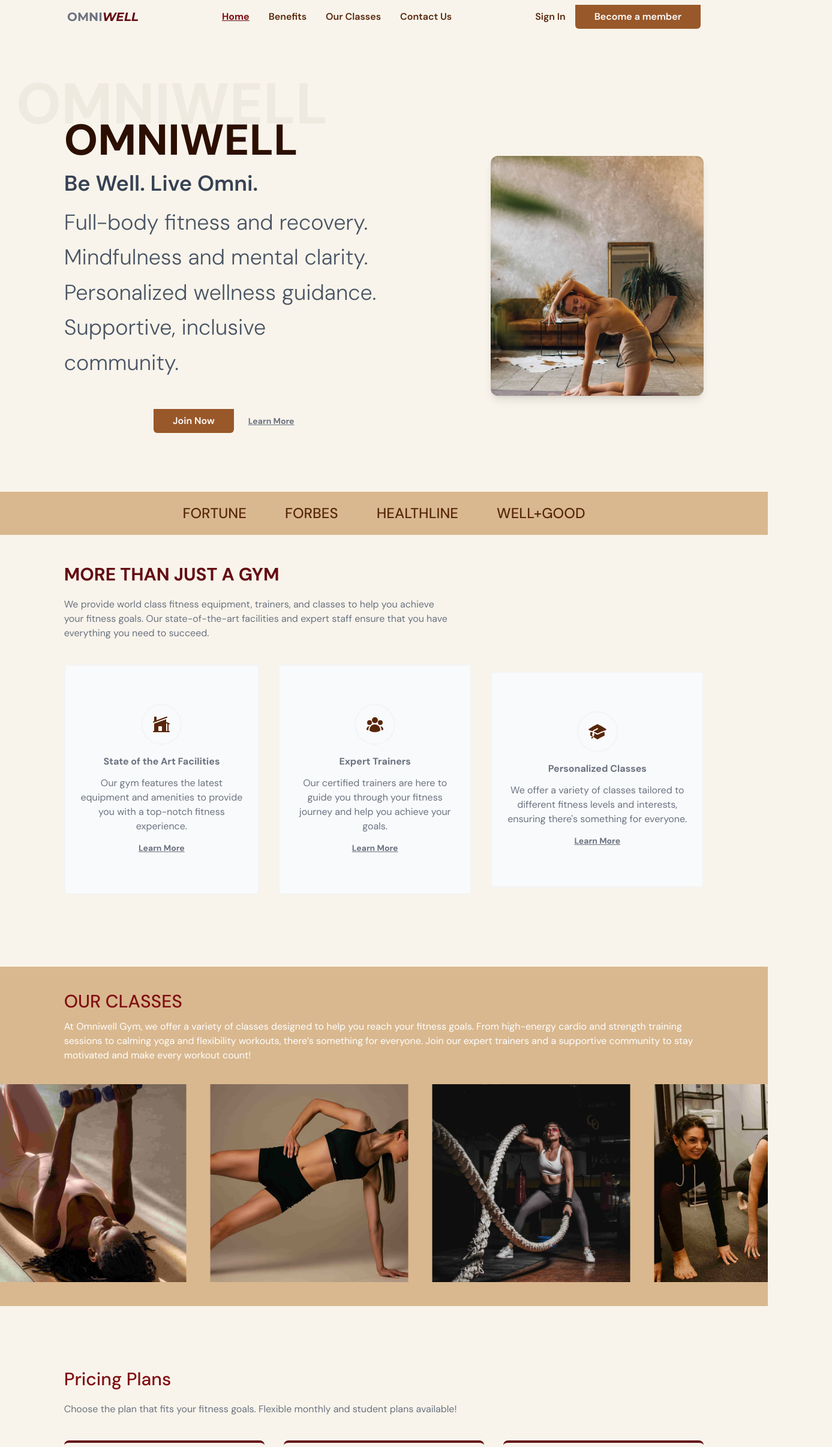
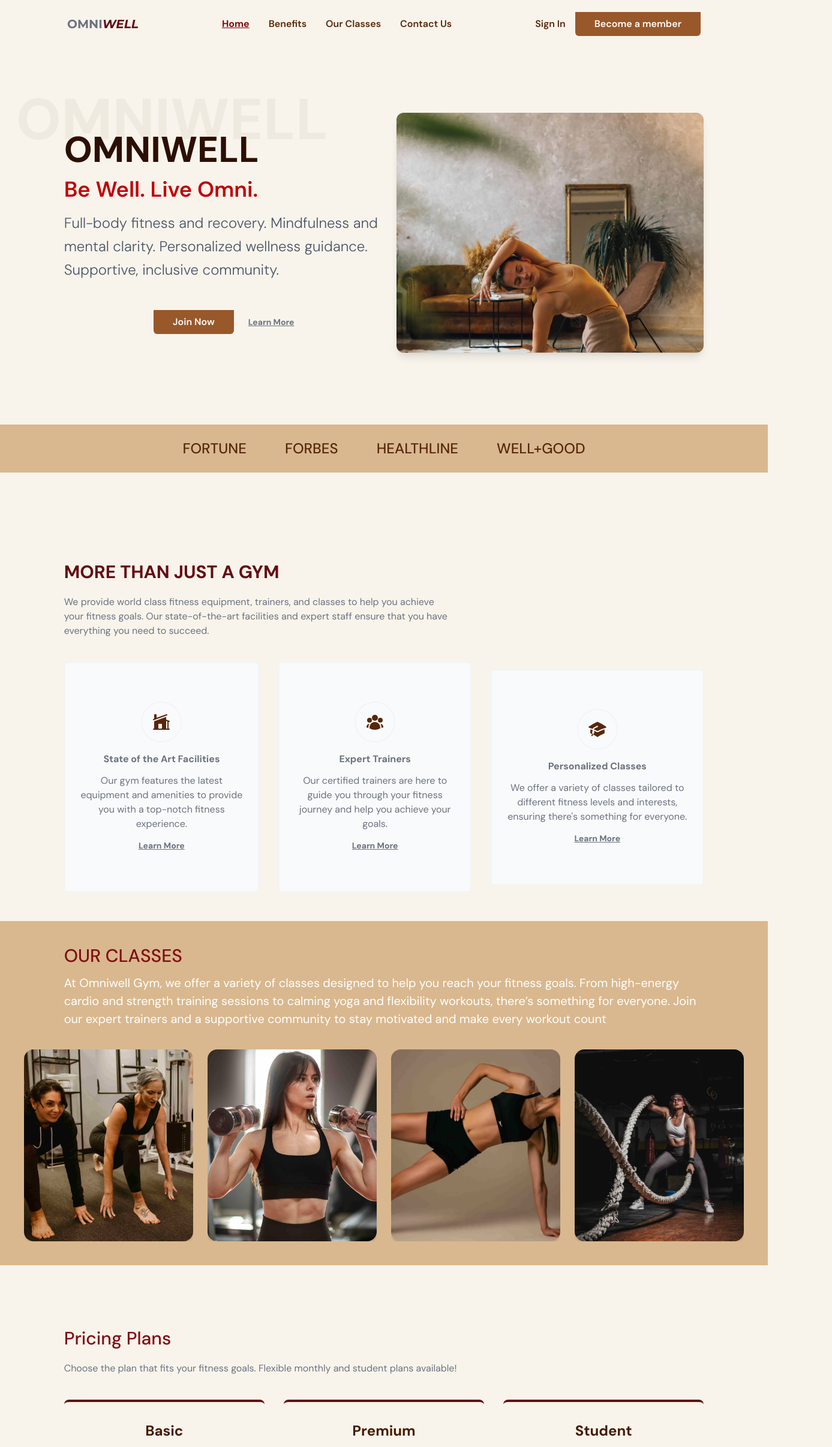
Before and after one commit to motoyocodes/OmniWell, a React (Vite) app: page / in a window 1280 px wide. Shown: the top 2413 px of the page at 60% size, 1387 px wide, since content can reach past the window. Built offline with nearby package versions, Linux system fonts and the light colour scheme.

Commit message:
done finally

```diff
--- a/src/scenes/ContactUs/index.tsx
+++ b/src/scenes/ContactUs/index.tsx
@@ -46,9 +46,9 @@ const ContactUs = ({ setSelectedPage }: Props) => {
         </p>
       </motion.div>
 
-      {/* FORM AND IMAGE */}
+      {/* FORM */}
 
-      <div className="mt-8 justify-baseline gap-8 md:flex">
+      <div className="mt-8  gap-8 md:flex md:w-4xl lg:w-6xl xl:w-7xl mx-auto">
         <motion.div
           className="mt-10 basis-3/5 md:mt-0"
           initial="hidden"
--- a/src/scenes/benefits/index.tsx
+++ b/src/scenes/benefits/index.tsx
@@ -42,7 +42,7 @@ type Props = {
 
 const Benefits = ({ setSelectedPage }: Props) => {
   return (
-    <section id="benefits" className="mx-auto min-h-full w-5/6 md:py-30">
+    <section id="benefits" className="mx-auto min-h-full w-5/6 md:py-12">
       <motion.div onViewportEnter={() => setSelectedPage("benefits")}>
         {/* HEADER */}
         <motion.div
@@ -69,10 +69,10 @@ const Benefits = ({ setSelectedPage }: Props) => {
         {/* BENEFITS */}
         <motion.div
           className="mt-5 items-center justify-between gap-8 md:flex"
-          initial="hidden"
-          whileInView="visible"
-          viewport={{ once: true }}
-          transition={{ delay: 0.2, duration: 0.3 }}
+          initial={{ opacity: 0, y: 50 }}
+          whileInView={{ opacity: 1, y: 0 }}
+          viewport={{ once: false }}
+          transition={{ delay: 0, duration: 0.3 }}
           variants={container}
         >
           {benefits.map((benefit: BenefitTypes) => (
--- a/src/scenes/footer/index.tsx
+++ b/src/scenes/footer/index.tsx
@@ -1,6 +1,6 @@
 const Footer = () => {
   return (
-    <footer className="py-16 bg-button-primary text-white">
+    <footer className="pb-16 pt-4 bg-button-primary text-white">
       <div className="justify-center mx-auto w-5/6 gap-16 md:flex">
         {/* Section 1: About / Logo */}
         <div className="mt-16 basis-1/2 md:mt-0">
--- a/src/scenes/home/index.tsx
+++ b/src/scenes/home/index.tsx
@@ -10,7 +10,7 @@ type Props = {
 
 const Home = ({ setSelectedPage }: Props) => {
   return (
-    <section id="home" className="py-20 md:h-screen bg-body ">
+    <section id="home" className="py-20 mt-12  bg-body ">
       {/* IMAGE AND MAIN HEADER */}
       <motion.div
         className="flex flex-col md:flex-row items-center justify-between w-5/6 mx-auto h-full md:mt-15 mb-10"
@@ -31,16 +31,25 @@ const Home = ({ setSelectedPage }: Props) => {
             }}
           >
             {/* Background OMNIWELL */}
-            <p className="absolute md:-top-16 -top-7 -left-7 md:-left-20 lg:-top-18 lg-left-30 md:text-8xl text-5xl font-extrabold opacity-4 select-none logo-color z-0 pointer-events-none">
+            <p
+              className="absolute -top-7 -left-7 md:-left-8 md:-top-10
+             lg:-left-8 lg:-top-12 xl:-top-17 xl:-left-20 2xl:-top-24 2xl:-left-24
+             md:text-6xl text-5xl lg:text-7xl xl:text-8xl 2xl:text-9xl
+             font-extrabold opacity-4 select-none logo-color z-0
+              pointer-events-none"
+            >
               OMNIWELL
             </p>
-            <h1 className="relative md:text-5xl text-4xl lg:text-7xl font-extrabold logo-color z-10">
+            <h1 className="relative md:text-5xl 2xl:text-8xl text-4xl lg:text-6xl font-extrabold logo-color z-10">
               OMNIWELL
             </h1>
-            <h2 className="md:text-3xl text-2xl lg:text-4xl font-semibold text-gray-700">
+            <h2 className="md:text-3xl text-2xl lg:text-4xl font-semibold text-red-700">
               Be Well. Live Omni.
             </h2>
-            <p className=" text-gray-600 leading-relaxed md:text-2xl lg:text-4xl font-light">
+            <p
+              className=" text-gray-600 leading-relaxed md:text-lg
+            lg:text-2xl 2xl:text-4xl font-light "
+            >
               Full-body fitness and recovery. Mindfulness and mental clarity.
               Personalized wellness guidance. Supportive, inclusive community.
             </p>
@@ -85,7 +94,7 @@ const Home = ({ setSelectedPage }: Props) => {
         >
           <img
             loading="lazy"
-            className="w-full md:max-w-lg h-100 lg:max-w-8/12 lg:max-h-[600px] md:max-h-[450px] object-cover rounded-xl shadow-lg"
+            className="w-full md:max-w-lg h-100 md:max-h-[450px] object-cover rounded-xl shadow-lg"
             src={homeimage}
             alt="homePage-image"
           />
@@ -95,7 +104,7 @@ const Home = ({ setSelectedPage }: Props) => {
       {/* SPONSORS */}
 
       <div>
-        <div className="flex justify-center items-center md:gap-16 gap-3 bg-nav font-medium p-5 link-color md:text-2xl ">
+        <div className="flex justify-center items-center md:gap-16 gap-3 bg-nav font-medium text-sm md:p-6 lg:mt-30 md:mt-30 p-5 link-color md:text-2xl ">
           <p>FORTUNE</p>
           <p>FORBES</p>
           <p>HEALTHLINE</p>
--- a/src/scenes/navbar/index.tsx
+++ b/src/scenes/navbar/index.tsx
@@ -19,9 +19,11 @@ const Navbar = ({ isTopOfPage, selectedPage, setSelectedPage }: Props) => {
   return (
     <nav>
       <div
-        className={`${navBarBackground} ${flexBetween} fixed top-0 z-30 w-full `}
+        className={`${navBarBackground} ${flexBetween} fixed  top-0 z-30 w-full `}
       >
-        <div className={`${flexBetween} w-full mx-auto py-2 px-10 md:px-28 `}>
+        <div
+          className={`${flexBetween} w-full mx-auto py-2 md:py-3 lg:py-5 xl:py-5 2xl:py-6 px-10 md:px-28 `}
+        >
           {/* left side */}
           <div>
             <p className="font-secondary text-xl font-bold ">
--- a/src/scenes/ourclasses/Class.tsx
+++ b/src/scenes/ourclasses/Class.tsx
@@ -1,3 +1,5 @@
+import { motion } from "framer-motion";
+
 type Props = {
   name: string;
   description: string;
@@ -5,26 +7,33 @@ type Props = {
 };
 
 const Class = ({ name, description, image }: Props) => {
-  const overlayStyles = `p-5 absolute z-30 flex h-[330px] w-[330px]
-  flex-col items-center justify-center whitespace-normal text-center text-white
-  opacity-0 scale-95 transition-all duration-1000 ease-in-out
-  hover:opacity-90 hover:scale-100 bg-button-primary cursor-pointer
-  `;
   return (
-    <li
-      className="relative mx-5 inline-block h-[330px]
-    w-[330px] "
-    >
-      <div className={overlayStyles}>
-        <p className="text-2xl">{name}</p>
-        <p className="mt-1">{description}</p>
-      </div>
+    <li className="relative w-full h-80 rounded-lg overflow-hidden ">
+      {/* Image */}
       <img
         loading="lazy"
-        className="h-full object-cover w-full"
+        className="h-full w-full object-cover rounded-2xl shadow-lg"
         src={image}
-        alt={`${image}`}
+        alt={name}
       />
+
+      {/* Overlay Footer for mobile */}
+      <motion.div
+        className="absolute bottom-0 w-full bg-nav/20 img-hov  backdrop-blur-md shadow-lg rounded-t-lg text-white p-4 flex flex-col text-center items-center justify-center xl:hidden"
+        initial={{ opacity: 0, y: 20 }}
+        whileInView={{ opacity: 1, y: 0 }}
+        viewport={{ once: true, amount: 0.5 }}
+        transition={{ duration: 0.6 }}
+      >
+        <p className="text-lg font-extrabold topic">{name}</p>
+        <p className="mt-1 text-sm link-color-hover">{description}</p>
+      </motion.div>
+
+      {/* Desktop Hover Overlay */}
+      <div className="hidden md:flex absolute inset-0 flex-col items-center justify-center text-center text-white bg-button-primary opacity-0 scale-95 transition-all duration-500 ease-in-out hover:opacity-90 hover:scale-100 cursor-pointer p-5 rounded-lg">
+        <p className="text-xl md:text-2xl font-semibold">{name}</p>
+        <p className="mt-2 text-sm md:text-base">{description}</p>
+      </div>
     </li>
   );
 };
--- a/src/scenes/ourclasses/index.tsx
+++ b/src/scenes/ourclasses/index.tsx
@@ -1,12 +1,6 @@
 import type { SelectedPage, ClassType } from "@/shared/types";
 import { motion } from "framer-motion";
-import {
-  fitnessimage2,
-  fitnessimage3,
-  fii,
-  fiii,
-  fiiiii,
-} from "@/assets/ourclasses";
+import { fitnessimage2, fii, fiii, fiiiii } from "@/assets/ourclasses";
 import Class from "./Class";
 
 type Props = { setSelectedPage: (value: SelectedPage) => void };
@@ -24,12 +18,7 @@ const classes: Array<ClassType> = [
       "Transform your body with guided strength workouts that build muscle and boost confidence.",
     image: fitnessimage2,
   },
-  {
-    name: "Yoga Flow",
-    description:
-      "Find your inner calm while increasing flexibility and balance with our rejuvenating yoga classes.",
-    image: fitnessimage3,
-  },
+
   {
     name: "HIIT Express",
     description:
@@ -48,6 +37,7 @@ const OurClasses = ({ setSelectedPage }: Props) => {
   return (
     <section id="ourclasses" className="w-full bg-nav py-10">
       <motion.div onViewportEnter={() => setSelectedPage("ourclasses")}>
+        {/* Header */}
         <motion.div
           className="mx-auto w-5/6"
           initial="hidden"
@@ -59,52 +49,38 @@ const OurClasses = ({ setSelectedPage }: Props) => {
             visible: { opacity: 1, x: 0 },
           }}
         >
-          <div className="md-w-3/5">
-            <h1 className="text-3xl input-color font-w font-extrabold">
-              OUR CLASSES
-            </h1>
-            <p className="py-3 text-white">
+          <div className="">
+            <h1 className="text-3xl font-extrabold input-color">OUR CLASSES</h1>
+            <p className="py-3 text-white text-[16px] md:text-[20px] ">
               At Omniwell Gym, we offer a variety of classes designed to help
               you reach your fitness goals. From high-energy cardio and strength
               training sessions to calming yoga and flexibility workouts,
               there’s something for everyone. Join our expert trainers and a
               supportive community to stay motivated and make every workout
-              count!
+              count
             </p>
           </div>
         </motion.div>
-        <div className="mt-6 h-[330px] w-full overflow-hidden relative">
-          <motion.ul
-            className="flex w-max"
-            animate={{ x: ["0%", "-50%"] }} // move left 50%
-            transition={{
-              x: {
-                repeat: Infinity,
-                repeatType: "loop",
-                duration: 15, // speed, increase for slower
-                ease: "linear",
-              },
-            }}
-            whileHover={{ x: 0 }}
-          >
+
+        {/* Classes Grid */}
+        <div className="mt-6 w-full md:px-8 px-5 lg:px-10">
+          <ul className="grid grid-cols-1 md:grid-cols-2  lg:grid-cols-2 xl:grid-cols-4 gap-6">
             {classes.map((item: ClassType, index) => (
-              <Class
+              <motion.li
                 key={`${item.name}-${index}`}
-                name={item.name}
-                description={item.description}
-                image={item.image}
-              />
+                initial={{ opacity: 0, y: 50 }}
+                whileInView={{ opacity: 1, y: 0 }}
+                viewport={{ once: true, amount: 0.3 }}
+                transition={{ delay: 0, duration: 0.3 }}
+              >
+                <Class
+                  name={item.name}
+                  description={item.description}
+                  image={item.image}
+                />
+              </motion.li>
             ))}
-            {/* Duplicate items for smooth loop */}
-            {classes.map((item: ClassType, index) => (
-              <Class
-                key={`${item.name}-duplicate-${index}`}
-                name={item.name}
-                description={item.description}
-                image={item.image}
-              />
-            ))}
-          </motion.ul>
+          </ul>
         </div>
       </motion.div>
     </section>
--- a/src/scenes/pricingPlan/index.tsx
+++ b/src/scenes/pricingPlan/index.tsx
@@ -32,7 +32,7 @@ const pricingPlans = [
 
 const PricingPlans = () => {
   return (
-    <section id="pricing" className="py-16 mt-10">
+    <section id="pricing" className="py-16 md:mt-10">
       <div className="mx-auto w-5/6">
         <h1 className="text-3xl input-color font-w font-extrabold">
           Pricing Plans
@@ -49,7 +49,7 @@ const PricingPlans = () => {
               className=" p-6 py-8 rounded-lg flex-1 text-center bord-color"
               initial={{ opacity: 0, y: 50 }}
               whileInView={{ opacity: 1, y: 0 }}
-              viewport={{ once: true }}
+              viewport={{ once: false }}
               transition={{ delay: index * 0.2 }}
             >
               <h3 className="text-2xl font-bold t-color">{plan.title}</h3>
--- a/src/scenes/testimonials/index.tsx
+++ b/src/scenes/testimonials/index.tsx
@@ -25,7 +25,7 @@ const testimonials = [
 
 const Testimonials = () => {
   return (
-    <section id="testimonials" className="pt-12 text-white">
+    <section id="testimonials" className="md:pt-12 pt-6 text-white">
       <div className="mx-auto w-5/6">
         <HText>What Our Members Say</HText>
         <div className="mt-10 grid md:grid-cols-3 gap-8">
@@ -35,7 +35,7 @@ const Testimonials = () => {
               className="bg-action-button-primary-hover p-6 py-10 rounded-lg text-center"
               initial={{ opacity: 0, y: 50 }}
               whileInView={{ opacity: 1, y: 0 }}
-              viewport={{ once: true }}
+              viewport={{ once: false }}
               transition={{ delay: index * 0.2 }}
             >
               <img
```
Also changed, not shown: src/index.css (+23 -0 lines).
